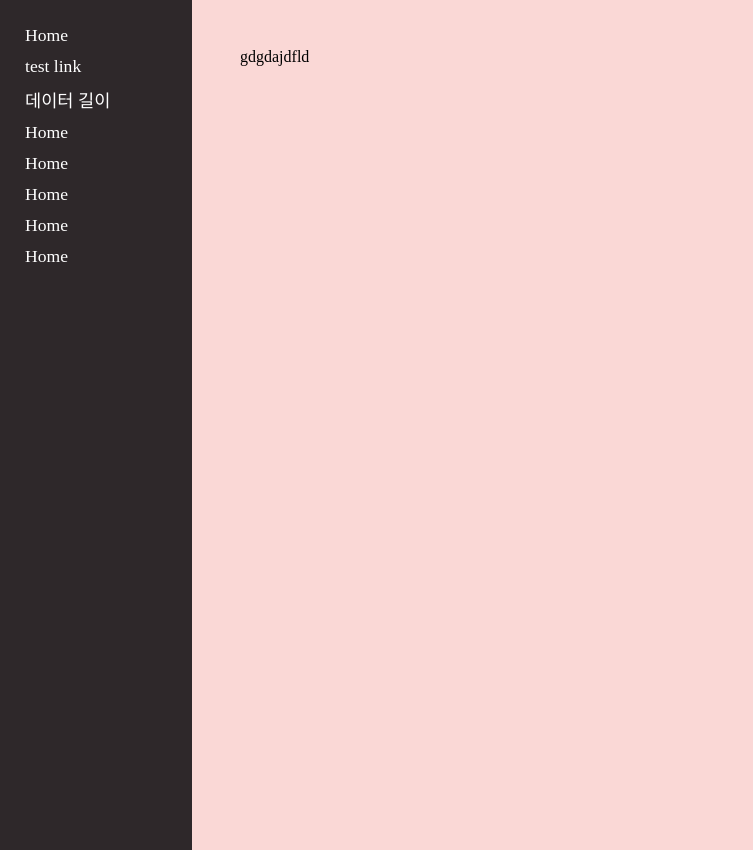
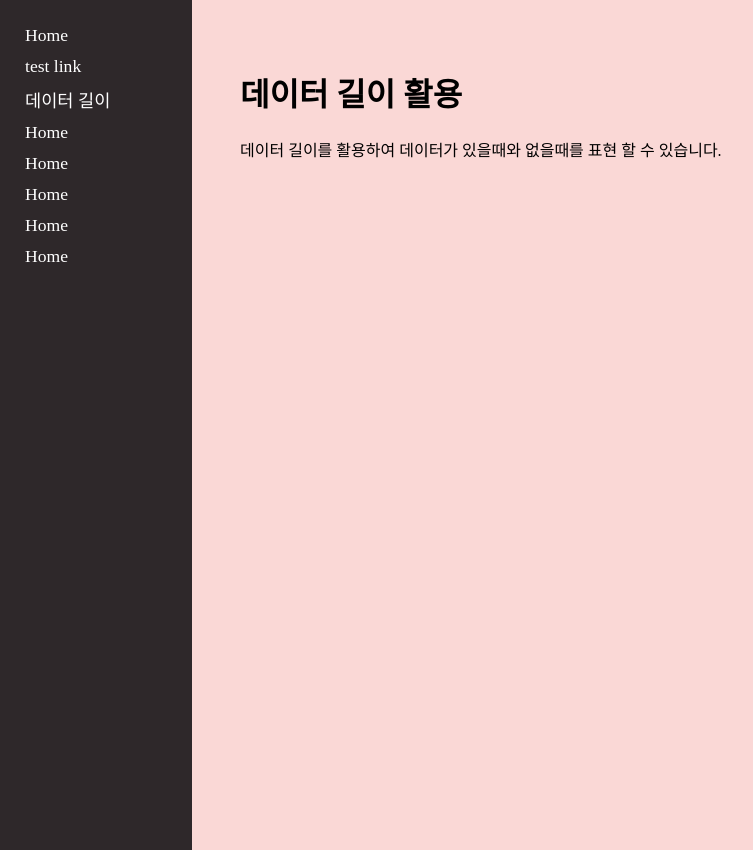
Before and after one commit to leejanghe/React_skill_Up, a React (Create React App) app in the folder myapp/: page /study1 in a window 1280 px wide. Shown: the whole page, without its empty margins (0-753 px from the left). Built offline with nearby package versions, Linux system fonts and the light colour scheme.

Commit message:
alarm text

```diff
--- /dev/null
+++ b/myapp/src/common/AlarmText.js
@@ -0,0 +1,23 @@
+import React from 'react'
+import styled from 'styled-components'
+
+
+function AlarmText({text}) {
+    console.log(text[0].h1)
+    return (
+        <div>
+        {
+            text.map((item,idx)=>{
+                return(
+                    <div key={idx}>
+                        <h1>{item.h1}</h1>
+                        <p>{item.p}</p>
+                    </div>
+                )
+            })
+        }
+        </div>
+    )
+}
+
+export default AlarmText
--- a/myapp/src/components/datalength/DataPage.js
+++ b/myapp/src/components/datalength/DataPage.js
@@ -1,9 +1,22 @@
-import React from 'react'
+import React,{useState} from 'react'
+import AlarmText from '../../common/AlarmText';
 
 function DataPage() {
+
+    const [data, setData] = useState([
+        {id:0,name:'아이유',age:20,}
+
+    ]);
+
+
+    const text = [{
+        h1:'데이터 길이 활용',
+        p:'데이터 길이를 활용하여 데이터가 있을때와 없을때를 표현 할 수 있습니다.'
+    }]
+
     return (
         <div>
-            gdgdajdfld
+            <AlarmText text={text}/>
         </div>
     )
 }
```
